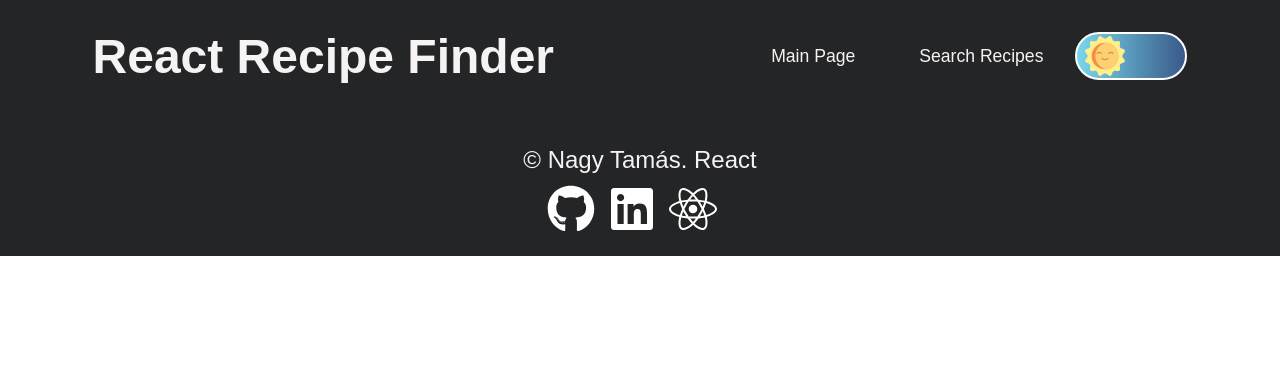
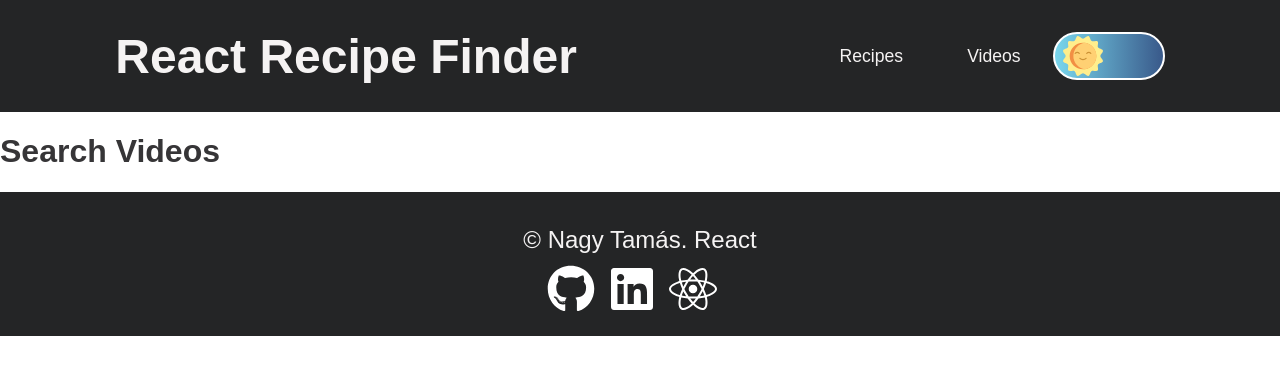
Before and after one commit to nagytommy76/ReactRecipeFinder, a React (Create React App) app: page /videos in a window 1280 px wide. Shown: the top 374 px of the page. Built offline with nearby package versions, Linux system fonts and the light colour scheme.

Commit message:
changed navbar links & created search videos component

```diff
--- a/src/App.js
+++ b/src/App.js
@@ -14,6 +14,7 @@ import Loading from './components/BaseComponents/BaseLoading/BasePageSpinner'
 import WelcomePage from './components/Pages/Welcome/Welcome'
 const SearchRecipes = React.lazy(() => import(/* webpackChunkName: "SearchRecipesPage" */'./components/Pages/SearchRecipes/SearchRecipes'))
 const RecipeDetails = React.lazy(() => import(/* webpackChunkName: "RecipeDetails" */'./components/Pages/RecipeDetails/RecipeDetails.jsx'))
+const SearchVideos = React.lazy(() => import(/* webpackChunkName: "SearchVideos" */'./components/Pages/SearchVideos/SearchVideos'))
 
 
 function App({ theme }) {
@@ -26,6 +27,7 @@ function App({ theme }) {
               <Switch>
                 <Route path="/" exact component={WelcomePage}/>
                   <Route path="/recipes" component={SearchRecipes}/>
+                  <Route path="/videos" component={SearchVideos} />
                   <Route path="/details/:recipeId" component={RecipeDetails} />
               </Switch>
             </Suspense>
--- a/src/components/Pages/Navbar/Navbar.jsx
+++ b/src/components/Pages/Navbar/Navbar.jsx
@@ -7,8 +7,8 @@ const Navbar = () => {
         <nav className={classes.Navbar}>
             <Link className={classes.Title} to="/"><h1>React Recipe Finder</h1></Link>
             <section className={classes.NavbarList}>
-                <NavLink className={classes.ListItems} to="/">Main Page</NavLink>
-                <NavLink className={classes.ListItems} to="/recipes">Search Recipes</NavLink>
+                <NavLink className={classes.ListItems} to="/recipes">Recipes</NavLink>
+                <NavLink className={classes.ListItems} to="/videos">Videos</NavLink>
                 <Toggle />
             </section>
         </nav>
--- a/src/components/Pages/Navbar/Navbar.module.css
+++ b/src/components/Pages/Navbar/Navbar.module.css
@@ -10,6 +10,11 @@
 .Title{
     color: #f5f3f3;
     font-size: 2rem;
+    transition: color .2s linear;
+}
+
+.Title:hover{
+    color: #d14200;
 }
 
 .NavbarList{
--- a/src/components/Pages/SearchRecipes/Includes/SearchSection/SearchSection.jsx
+++ b/src/components/Pages/SearchRecipes/Includes/SearchSection/SearchSection.jsx
@@ -13,6 +13,7 @@ const SearchSection = ({ getFoods, isLightTheme }) => {
     const [numberOfResults, setNumberOfResults] = useState(15)
 
     const sendRequest = (event) =>{
+        event.preventDefault()
         if (foodName !== '') {
             getFoods({
                 foodName,
@@ -20,7 +21,8 @@ const SearchSection = ({ getFoods, isLightTheme }) => {
                 numberOfResults
             })
         }
-        event.preventDefault()
+        setIncludeIngreds('')
+        setFoodName('')
     }
 
     return (
--- /dev/null
+++ b/src/components/Pages/SearchVideos/SearchVideos.jsx
@@ -0,0 +1,10 @@
+
+const SearchVideos = () => {
+    return (
+        <div>
+            <h1>Search Videos</h1>
+        </div>
+    )
+}
+
+export default SearchVideos
```
